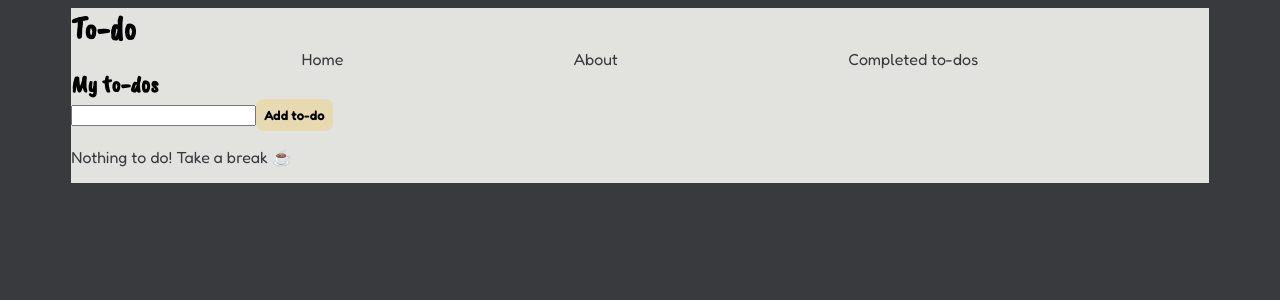
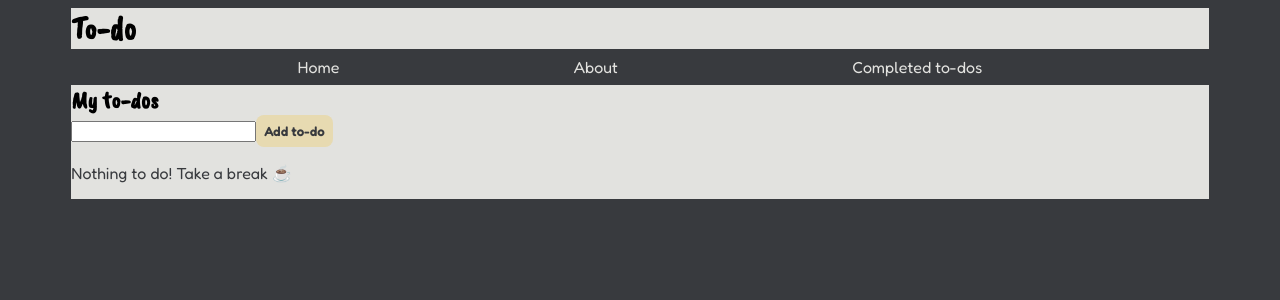
Before and after one commit to maria-jon/todo, a Vue app: page / in a window 1280 px wide. Shown: the top 300 px of the page. Built offline with nearby package versions, Linux system fonts and the light colour scheme.

Commit message:
feat: add hover effect and padding to navbar

```diff
--- a/src/App.vue
+++ b/src/App.vue
@@ -27,7 +27,20 @@ h1 {
 }
 
 nav {
+  background-color: #383a3e;
   display: flex;
   justify-content: space-evenly;
 }
+
+a {
+  color: #e2e2df;
+  background-color: #383a3e;
+  padding: 0.5rem;
+  transition: all 0.5s ease-out;
+}
+
+a:hover {
+  background-color: #e7dab1;
+  color: #383a3e;
+}
 </style>
--- a/src/assets/style.scss
+++ b/src/assets/style.scss
@@ -32,6 +32,7 @@ button {
   padding: 0.5rem;
   font-family: inherit;
   font-weight: 600;
+  color: #383a3e;
 }
 button:hover {
   background-color: #cf8d53;
```
